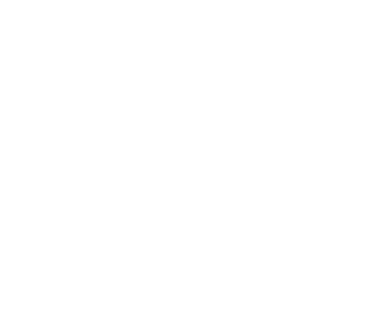
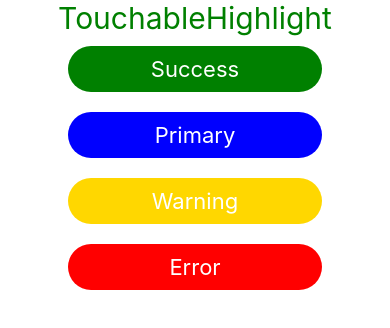
Before and after one commit to samiulhaq4424/React-Native, a React Native app in the folder project11/: screen / in a window 390 px wide. Shown: the top 328 px of the page. Built offline with nearby package versions, Linux system fonts and the light colour scheme.

Commit message:
second-commit

```diff
--- a/project11/App.js
+++ b/project11/App.js
@@ -8,11 +8,18 @@ import {StyleSheet,Text, TouchableOpacity, View} from 'react-native';
  * 1) Style with Button (Note: default <Button> bhot jyada styles ko support nahi karta), so we have alternatives i.e. TouchableHighlight & TouchableOpacity (component: TouchHighLightComp)
  * 2) Static Radio Button (in React-Native: radio-button nai hota using import) (component: RadioButton)
  * 3) Dynamic Radio Button (component: DynamicRadioButton)
+ * 4) Activity Indicator (Loader) (component: ActivityIndic)
+ * 5) Modal in React-Native (component: ModalComp)
 */
 
 import TouchHighLightComp from './components/TouchHighLightComp';
 import RadioButton from './components/RadioButton';
 import DynamicRadioButton from './components/DynamicRadioButton';
+import ActivityIndic from './components/ActivityIndic';
+import ModalComp from './components/ModalComp';
+
+
+
 
 const App = () => {
 
@@ -22,11 +29,15 @@ const App = () => {
   return (
     <View style={styles.main}>
 
-      {/* <TouchHighLightComp/> */}
+      <TouchHighLightComp/>
 
       {/* <RadioButton/> */}
 
       {/* <DynamicRadioButton/> */}
+
+      {/* <ActivityIndic/> */}
+
+      {/* <ModalComp/> */}
 
     </View>
   );
--- /dev/null
+++ b/project11/components/ActivityIndic.js
@@ -0,0 +1,53 @@
+/* eslint-disable */
+
+import { useState } from "react";
+
+import {Text, View, Button, StyleSheet, ActivityIndicator} from 'react-native';
+
+
+const ActivityIndic = () =>{
+
+  const [show, setShow] = useState(false);
+
+  const displayLoader = () => { // now if we press the button below, activity indicator will appear for 3s then it will disappear
+    setShow(true);
+
+    setTimeout(() =>{
+      setShow(false);
+    }, 3000);
+
+    //say, api call horha hai taking 3s, therefore tab tak loader dikhate raho
+  }
+
+  return (
+
+    <View style={styles.main} >
+      <Text style={{fontSize: 40, marginBottom: 60}} >Activity Indicator</Text>
+
+      {/* for ActivityIndicator, if animating = {false} then activity indicator show nahi hoga AND for IOS-> size can be 'small', 'medium' or 'large' but in ANDROID-> size can be numbers and also 'small', 'medium' or 'large' */}
+
+      <ActivityIndicator size={100} color= 'gold' animating= {show} />
+      <Button title= 'Show Loader' onPress= {displayLoader} />
+
+      {/* other way:
+
+            {
+                show ? <ActivityIndicator size={100} color= 'gold' animating= {show} /> : ''
+                <Button title= 'Show Loader' onPress= {displayLoader} />
+            }
+      */}
+
+    </View>
+  );
+};
+
+const styles = StyleSheet.create({
+  main: {
+    flex: 1,
+    alignItems: 'center',
+    justifyContent: 'center'
+  },
+})
+
+
+export default ActivityIndic;
--- /dev/null
+++ b/project11/components/ModalComp.js
@@ -0,0 +1,66 @@
+/* eslint-disable */
+
+import { useState } from "react";
+
+import {Text, View, Button, StyleSheet, Modal} from 'react-native';
+
+
+const ModalComp = () =>{
+
+  const [showModal, setShowModal] = useState(false);
+
+  return (
+
+    <View style={styles.main} >
+      <Text style={{fontSize: 40, marginBottom: 60}} >Modal in React-Native</Text>
+      {/* Modal used whenever we want to show quick info, warning, error, fields update required, etc. */}
+
+
+      {/* transparent, visible and animationType are properties of Modal, animationType can be 'slide', 'fade' or 'none' */}
+      <Modal transparent={true} visible={showModal} animationType='slide' >
+        <View style={styles.wrapper}>
+          <View style={styles.modalView}>
+            <Text style={styles.modalText}>Are you sure you want to delete this item?</Text>
+            <Button title='Close Modal' onPress={() => setShowModal(false)} />
+          </View>
+        </View>
+      </Modal>
+
+      <View style={styles.buttonView}>
+        {/* Open the Modal */}
+        <Button title='Open Modal' onPress={() => setShowModal(true)} />
+      </View>
+
+    </View>
+  );
+};
+
+const styles = StyleSheet.create({
+  main: {
+    flex: 1,
+  },
+  buttonView: {
+    flex: 1,
+    justifyContent: 'flex-end',
+  },
+  modalText: {
+    fontSize: 20,
+    marginBottom: 30,
+  },
+
+  wrapper: {
+    flex: 1,
+    justifyContent: 'center',
+    alignItems: 'center',
+  },
+  modalView: {
+    backgroundColor: '#fff',
+    padding: 30,
+    borderRadius: 20,
+
+    shadowColor: 'black',
+    elevation: 15,
+  },
+})
+
+export default ModalComp;
```
